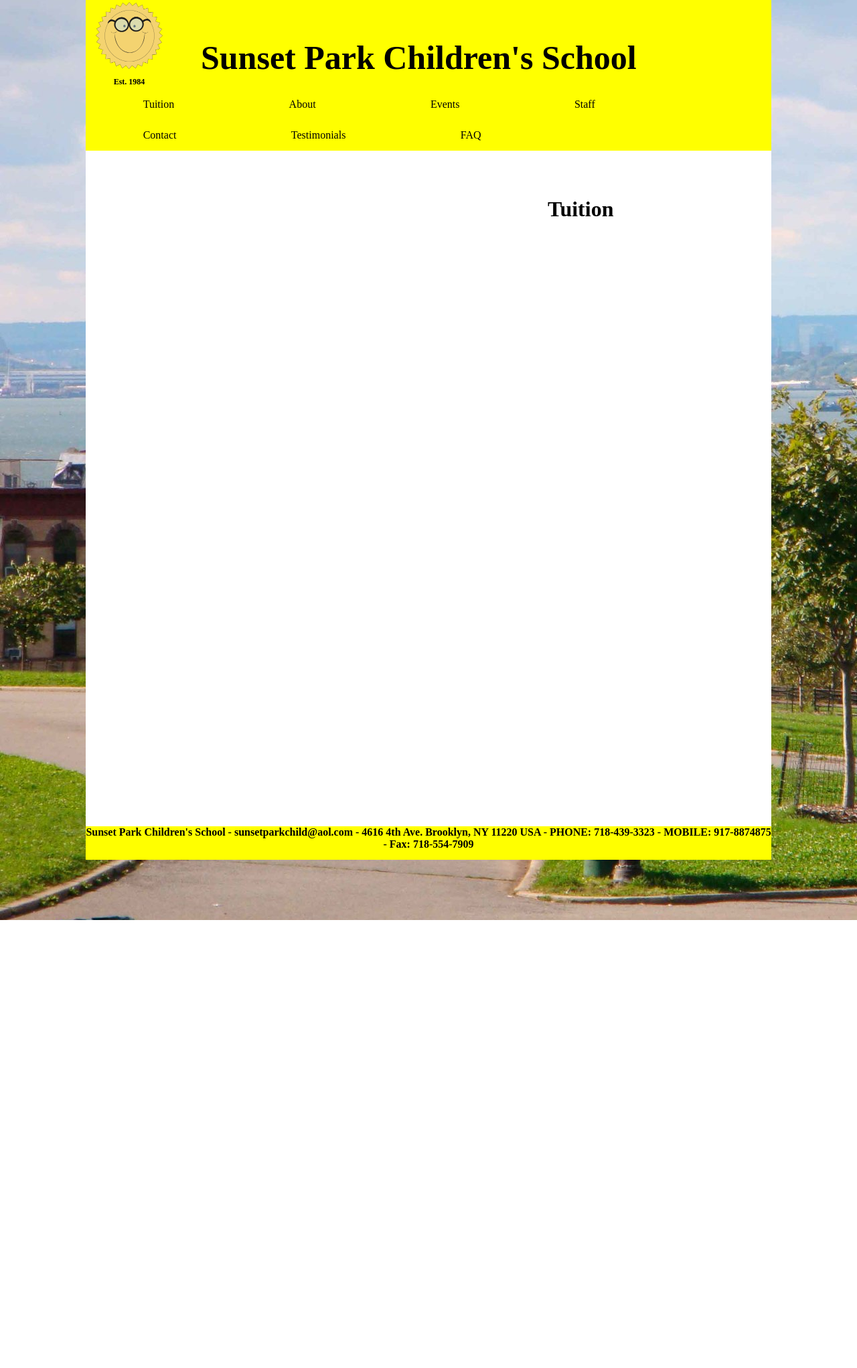
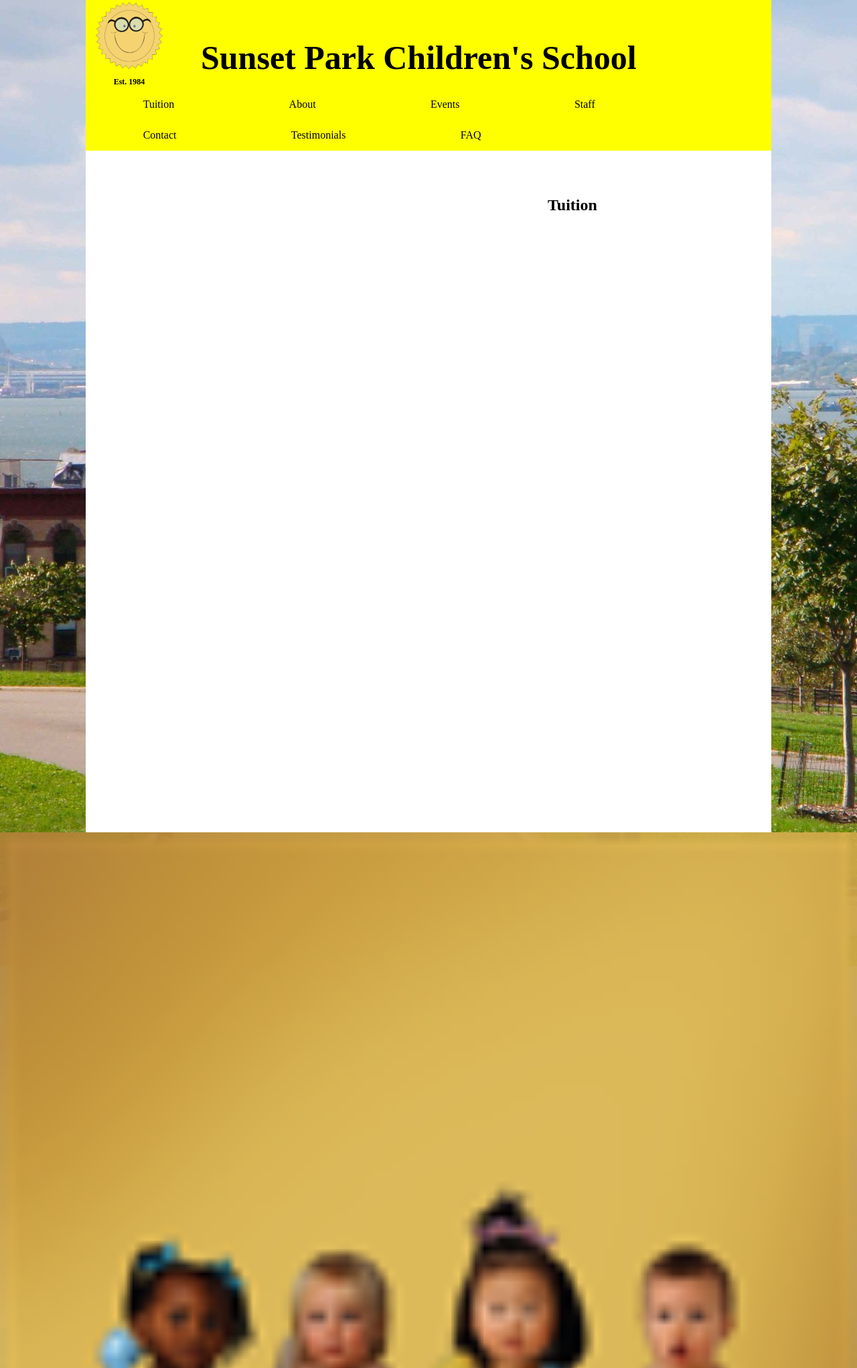
Before and after one commit to alex8796/sunday, a plain HTML site: page tuition.html in a window 1280 px wide. Shown: the part 57-2100 px from the top of the page at 67% size. Before the commit the page ends 1431 px from the top, so only its background shows below. Drawn offline with Linux system fonts and the light colour scheme.

Commit message:
added files

```diff
--- a/tuition.html
+++ b/tuition.html
@@ -58,11 +58,22 @@
 		</ul>
 	</div>
 
-<div id="place" >
-		<h1>Tuition</h1>
+	<div id="place" >
+		<h2>Tuition</h2>
+
+
 	</div>
+</div>
 
-</div>
+	<div id="tuitionrates">
+
+		<div id="kid">
+			<img src="images/baby.png">
+		</div>
+
+
+
+	</div>
 
 
 <div id="footer">
```
Also changed, not shown: images/baby.png (added), images/infant.jpg (added), images/kid.jpg (added).
